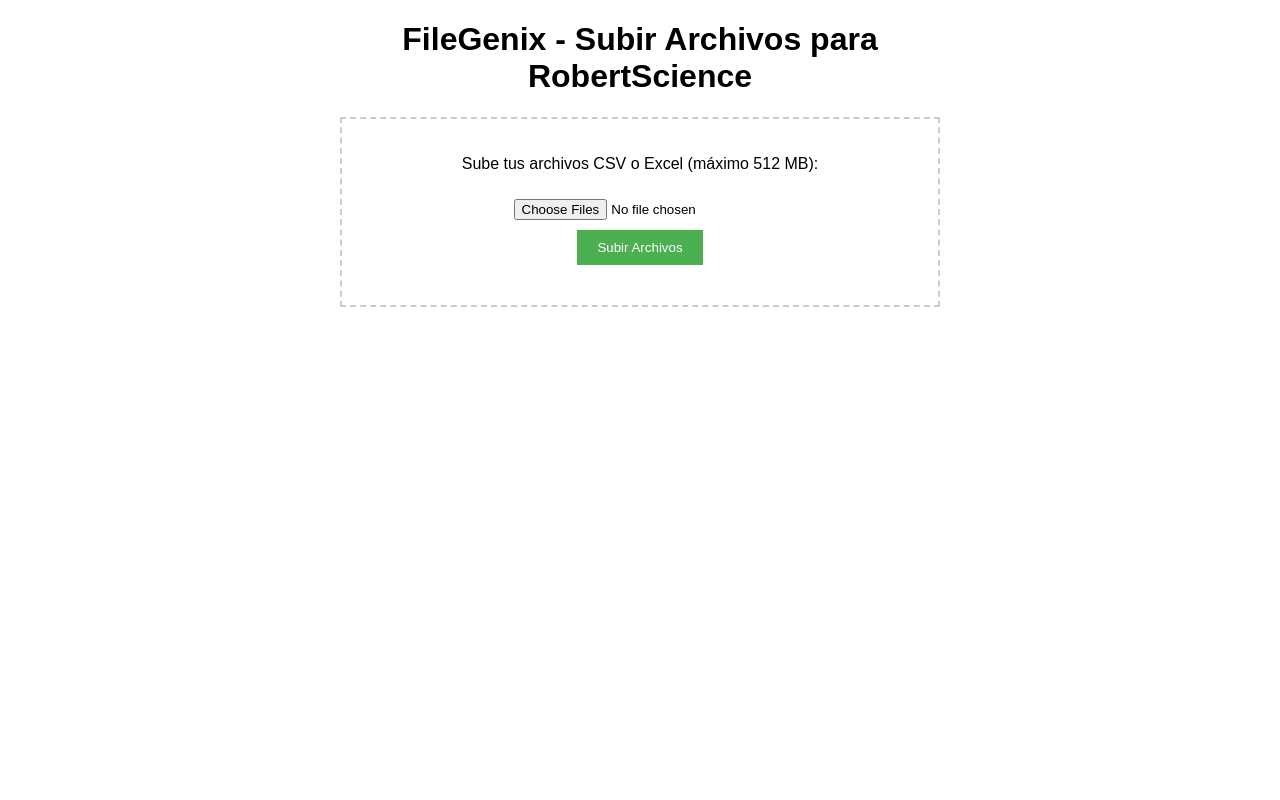
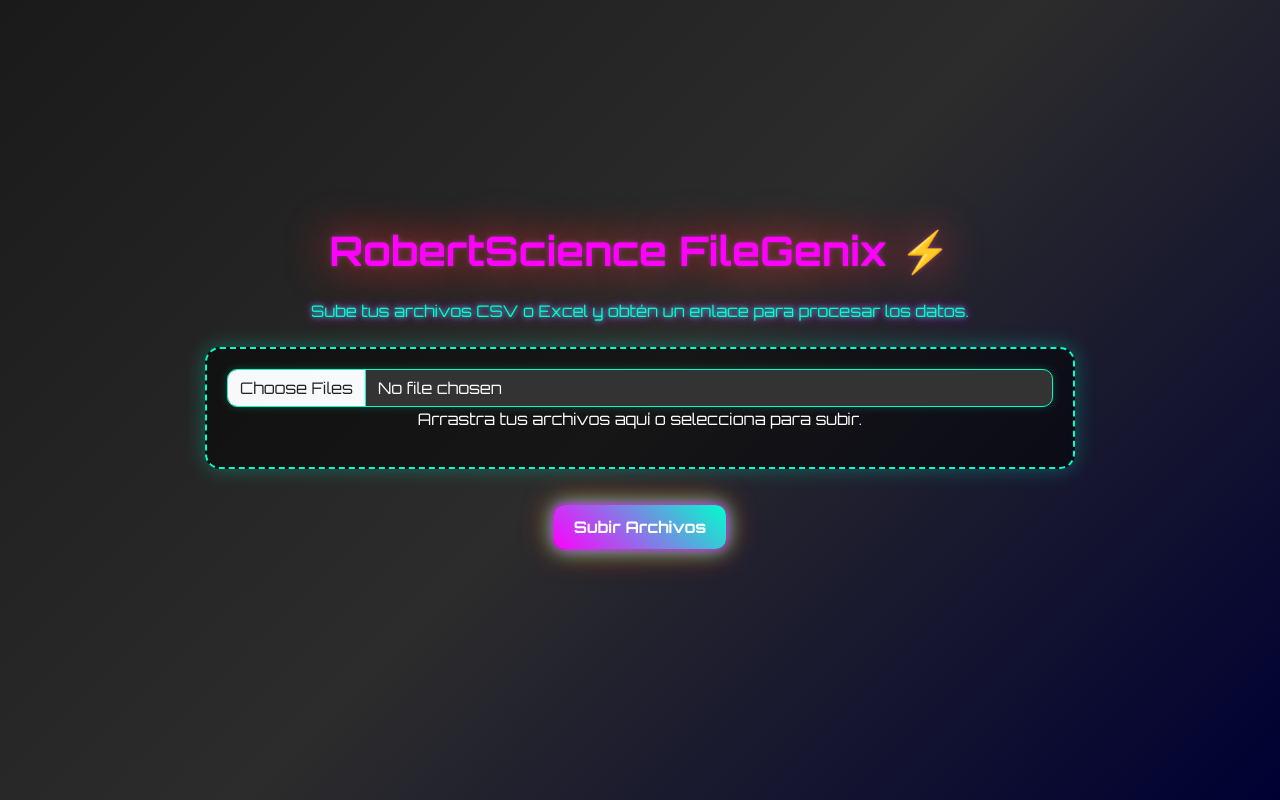
Before and after one commit to robertscience/filegenix, a Flask app: page / in a window 1280 px wide. Run offline with Flask 3, Linux system fonts and the light colour scheme.

Commit message:
Ajustar FileGenix con estilo.css actualizado y mantener funcionalidad original

```diff
--- a/app.py
+++ b/app.py
@@ -1,4 +1,4 @@
-from flask import Flask, request, jsonify, send_from_directory, render_template
+from flask import Flask, request, jsonify, render_template, send_from_directory
 from werkzeug.utils import secure_filename
 import pandas as pd
 import os
@@ -63,7 +63,7 @@
     for file in files:
         if file and allowed_file(file.filename):
             original_filename = file.filename
-            filename = original_filename  # Mantenemos el nombre original
+            filename = original_filename  # Mantenemos el nombre original siempre
             if filename in seen_filenames:
                 logger.warning(f"Archivo duplicado ignorado: {original_filename}")
                 results[original_filename] = {'error': 'Duplicate file name'}
--- a/templates/index.html
+++ b/templates/index.html
@@ -3,53 +3,157 @@
 <head>
     <meta charset="UTF-8">
     <meta name="viewport" content="width=device-width, initial-scale=1.0">
-    <title>FileGenix - Subir Archivos</title>
-    <style>
-        body { font-family: Arial, sans-serif; margin: 20px; text-align: center; }
-        .container { max-width: 600px; margin: auto; }
-        .upload-box { border: 2px dashed #ccc; padding: 20px; margin-top: 20px; }
-        input[type="file"] { margin: 10px 0; }
-        button { background-color: #4CAF50; color: white; padding: 10px 20px; border: none; cursor: pointer; }
-        button:hover { background-color: #45a049; }
-        #result { margin-top: 20px; color: #333; }
-    </style>
+    <title>RobertScience - FileGenix</title>
+    <link href="https://cdn.jsdelivr.net/npm/bootstrap@5.3.0/dist/css/bootstrap.min.css" rel="stylesheet">
+    <link href="https://fonts.googleapis.com/css2?family=Orbitron:wght@400;700&display=swap" rel="stylesheet">
+    <link rel="stylesheet" href="/static/style.css">
+    <link rel="stylesheet" href="https://cdnjs.cloudflare.com/ajax/libs/font-awesome/6.4.0/css/all.min.css">
 </head>
 <body>
-    <div class="container">
-        <h1>FileGenix - Subir Archivos para RobertScience</h1>
-        <div class="upload-box">
-            <p>Sube tus archivos CSV o Excel (máximo 512 MB):</p>
-            <form id="uploadForm" enctype="multipart/form-data">
-                <input type="file" name="files" multiple accept=".csv,.xlsx,.xls">
-                <br>
-                <button type="submit">Subir Archivos</button>
-            </form>
-            <div id="result"></div>
+    <div class="d-flex flex-column min-vh-100 justify-content-center align-items-center">
+        <div class="container text-center">
+            <h1 class="mb-4">RobertScience FileGenix ⚡</h1>
+            <p class="text-neon mb-4">Sube tus archivos CSV o Excel y obtén un enlace para procesar los datos.</p>
+            <div class="upload-area" id="uploadArea">
+                <input type="file" id="fileInput" multiple accept=".csv,.xlsx,.xls" class="form-control">
+                <p id="uploadText">Arrastra tus archivos aquí o selecciona para subir.</p>
+            </div>
+            <button class="btn btn-neon mt-3" onclick="uploadFiles()">Subir Archivos</button>
+            <div id="preview" class="mt-4"></div>
+            <div id="summaryLink" class="mt-3"></div>
+            <div id="toast" class="toast align-items-center text-white bg-dark border-neon" role="alert" aria-live="assertive" aria-atomic="true">
+                <div class="d-flex">
+                    <div class="toast-body"></div>
+                    <button type="button" class="btn-close btn-close-white me-2 m-auto" data-bs-dismiss="toast" aria-label="Close"></button>
+                </div>
+            </div>
         </div>
     </div>
+    <script src="https://cdn.jsdelivr.net/npm/bootstrap@5.3.0/dist/js/bootstrap.bundle.min.js"></script>
+    <script>
+        const uploadArea = document.getElementById('uploadArea');
+        const fileInput = document.getElementById('fileInput');
+        const uploadText = document.getElementById('uploadText');
+        const preview = document.getElementById('preview');
+        const summaryLink = document.getElementById('summaryLink');
+        const toast = document.getElementById('toast');
+        const toastBody = toast.querySelector('.toast-body');
+        const bootstrapToast = new bootstrap.Toast(toast);
 
-    <script>
-        document.getElementById('uploadForm').addEventListener('submit', async (e) => {
+        uploadArea.addEventListener('dragover', (e) => {
             e.preventDefault();
-            const formData = new FormData(e.target);
-            const resultDiv = document.getElementById('result');
-            resultDiv.innerHTML = 'Subiendo...';
+            uploadArea.classList.add('highlight');
+            uploadText.textContent = '¡Suelta tus archivos aquí!';
+        });
+
+        uploadArea.addEventListener('dragleave', () => {
+            uploadArea.classList.remove('highlight');
+            uploadText.textContent = 'Arrastra tus archivos aquí o selecciona para subir.';
+        });
+
+        uploadArea.addEventListener('drop', (e) => {
+            e.preventDefault();
+            uploadArea.classList.remove('highlight');
+            uploadText.textContent = 'Arrastra tus archivos aquí o selecciona para subir.';
+            fileInput.files = e.dataTransfer.files;
+        });
+
+        async function uploadFiles() {
+            const files = fileInput.files;
+            if (files.length === 0) {
+                showToast('Por favor, selecciona al menos un archivo.', 'error');
+                return;
+            }
+
+            const fileNames = new Set();
+            const uniqueFiles = [];
+            for (let file of files) {
+                if (fileNames.has(file.name)) {
+                    showToast(`Archivo duplicado: ${file.name}`, 'error');
+                    continue;
+                }
+                fileNames.add(file.name);
+                uniqueFiles.push(file);
+            }
+
+            if (uniqueFiles.length === 0) {
+                showToast('No se seleccionaron archivos válidos.', 'error');
+                return;
+            }
+
+            const formData = new FormData();
+            for (let file of uniqueFiles) {
+                formData.append('files', file);
+            }
+
+            uploadText.innerHTML = '<i class="fas fa-spinner fa-spin text-neon"></i> Subiendo...';
 
             try {
                 const response = await fetch('/upload', {
                     method: 'POST',
                     body: formData
                 });
-                const data = await response.json();
+                const result = await response.json();
+                uploadText.textContent = 'Arrastra tus archivos aquí o selecciona para subir.';
+
                 if (response.ok) {
-                    resultDiv.innerHTML = `Subida exitosa! Enlace interno: <a href="${data.summary_url}" target="_blank">${data.summary_url}</a>`;
+                    showToast('Archivos subidos con éxito.', 'success');
+                    let html = `<h3 class="text-neon">Archivos Subidos:</h3><div class="row mt-3 g-3">`;
+                    for (const [filename, data] of Object.entries(result.files)) {
+                        const truncatedName = filename.length > 15 ? filename.substring(0, 12) + '...' : filename;
+                        if (data.error) {
+                            html += `
+                                <div class="col-6 col-md-2 text-center">
+                                    <i class="fas fa-folder text-danger fa-3x folder-icon" data-bs-toggle="tooltip" title="${filename}: ${data.error}"></i>
+                                    <p class="text-danger">${truncatedName}</p>
+                                    <p class="text-danger small">${data.error}</p>
+                                </div>
+                            `;
+                        } else {
+                            html += `
+                                <div class="col-6 col-md-2 text-center">
+                                    <i class="fas fa-folder text-neon fa-3x folder-icon" data-bs-toggle="tooltip" title="${filename}"></i>
+                                    <p>${truncatedName}</p>
+                                </div>
+                            `;
+                        }
+                    }
+                    html += '</div>';
+                    preview.innerHTML = html;
+
+                    summaryLink.innerHTML = `
+                        <h4 class="text-neon mt-3">Enlace para los datos:</h4>
+                        <a href="${result.summary_url}" target="_blank" class="text-neon">${result.summary_url}</a>
+                        <button class="btn btn-neon mt-2" onclick="copyToClipboard('${result.summary_url}')">Copiar enlace</button>
+                    `;
+
+                    const tooltipTriggerList = [].slice.call(document.querySelectorAll('[data-bs-toggle="tooltip"]'));
+                    tooltipTriggerList.map(function (tooltipTriggerEl) {
+                        return new bootstrap.Tooltip(tooltipTriggerEl);
+                    });
                 } else {
-                    resultDiv.innerHTML = `Error: ${data.error}`;
+                    showToast('Error al subir archivos: ' + result.error, 'error');
                 }
             } catch (error) {
-                resultDiv.innerHTML = `Error: ${error.message}`;
+                uploadText.textContent = 'Arrastra tus archivos aquí o selecciona para subir.';
+                showToast('Error al subir archivos: ' + error.message, 'error');
             }
-        });
+        }
+
+        function copyToClipboard(text) {
+            navigator.clipboard.writeText(text).then(() => {
+                showToast('Enlace copiado al portapapeles.', 'success');
+            }).catch(() => {
+                showToast('Error al copiar el enlace.', 'error');
+            });
+        }
+
+        function showToast(message, type) {
+            toast.classList.remove('border-neon-success', 'border-neon-error');
+            toast.classList.add(type === 'success' ? 'border-neon-success' : 'border-neon-error');
+            toastBody.textContent = message;
+            bootstrapToast.show();
+        }
     </script>
 </body>
 </html>
```
